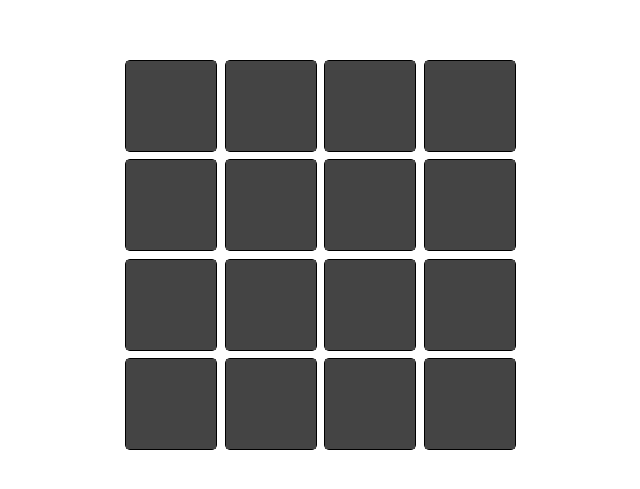
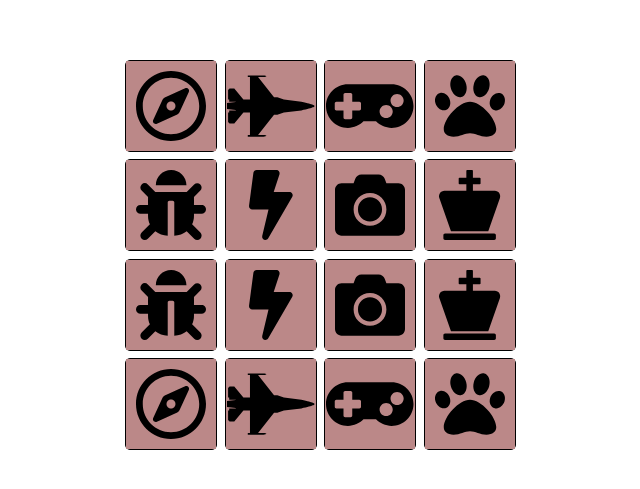
Before and after one commit to margosmat/Memory-Game, a plain HTML site: page index.html in a window 1280 px wide. Shown: the part 145-634 px from the top of the page, without its empty margins (317-957 px from the left). Drawn offline with nearby package versions, Linux system fonts and the light colour scheme.

Commit message:
Feature: Icon pairs are randomly splitted to all the cards.

```diff
--- a/css/style.css
+++ b/css/style.css
@@ -44,14 +44,14 @@ td {
 
 .card-front {
   background-color: #444;
-  transform: rotateY( 0deg ) translateZ( 2px );
+  transform: rotateY( 180deg ) translateZ( 2px );
 }
 
 .card-back {
   top: 0;
   left: 0;
   position: absolute;
-  transform: rotateY( 180deg ) translateZ( 0px );
+  transform: rotateY( 0deg ) translateZ( 0px );
   background-color: #b88;
   align-items: center;
 }
--- a/js/script.js
+++ b/js/script.js
@@ -5,7 +5,17 @@ const icons = ["fas fa-bug", "fas fa-bolt",
                   "far fa-compass", "fas fa-fighter-jet",
                   "fas fa-gamepad", "fas fa-paw"];
 
-$('.icon').addClass(icons[1]);
+//$('.icon').addClass(icons[1]);
+
+let cards = $('.icon');
+for(let j = 0; j < 9; j += 8)
+{
+  let randomNumber = Math.round(Math.random() * 8);
+  for(let i = 0; i < 8; i++)
+  {
+    $(cards[i + j]).addClass(icons[(i + randomNumber) % 8]);
+  }
+}
 
 let count = 0;
 $('.card').on('click', function(e) {
```
